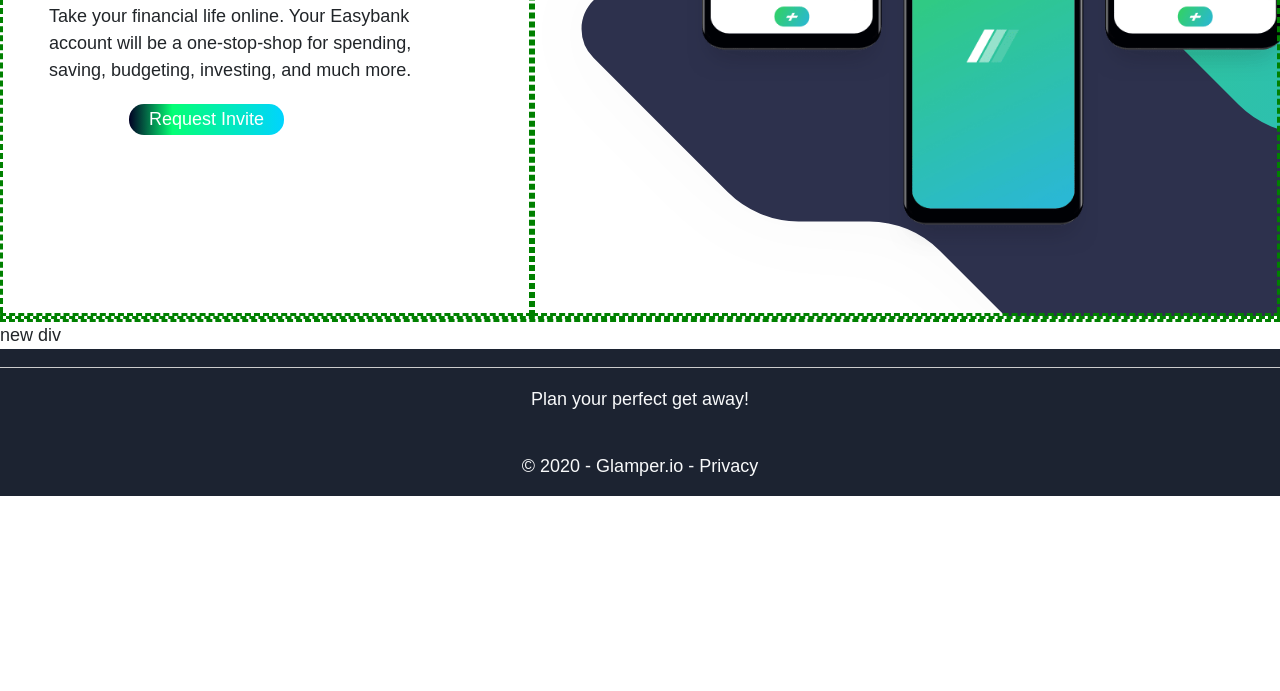
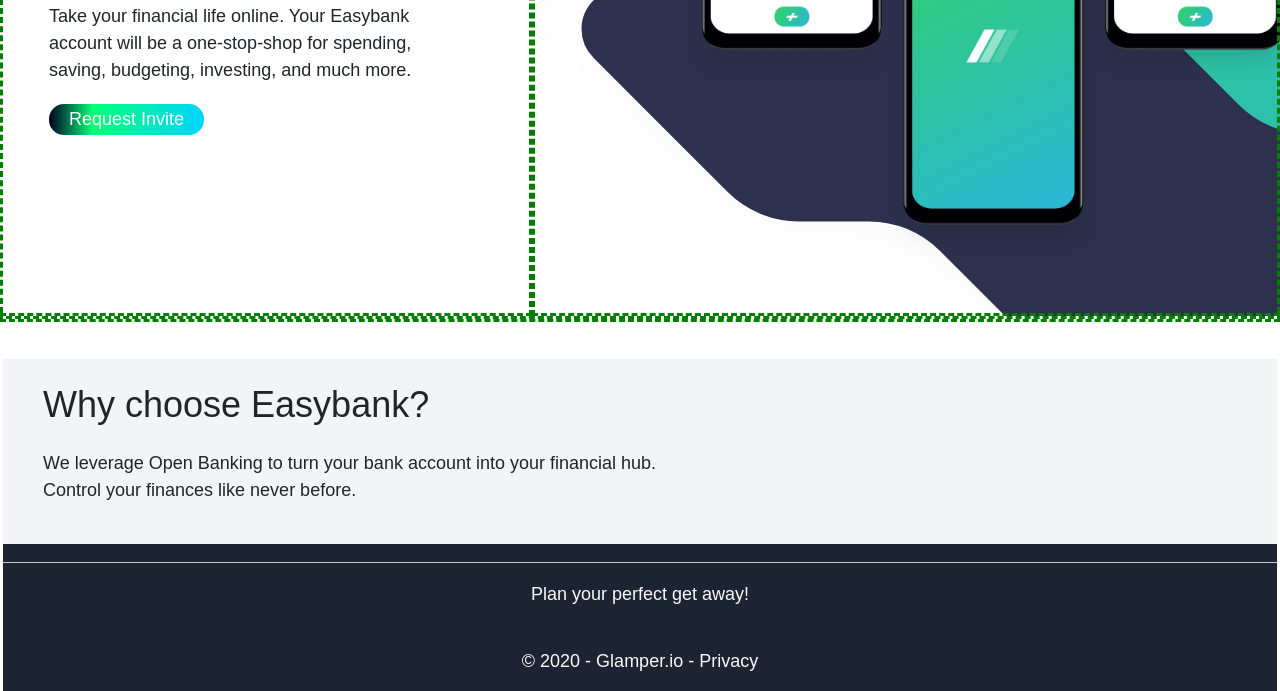
Before and after one commit to suziGeek/FrontEnd-Excersize, a website built with Parcel: page index.html in a window 1280 px wide. Shown: the part 377-1068 px from the top of the page. Before the commit the page ends 873 px from the top, so only its background shows below. Built offline with nearby package versions, Linux system fonts and the light colour scheme; a web font is replaced by a local one.

Commit message:
theird section

```diff
--- a/css/main.css
+++ b/css/main.css
@@ -322,6 +322,7 @@
   top: -45%;
   left: 10%;
   transform: scale(0.8);
+  z-index: 1000;
 }
 .page-footer {
   background-color: #1c2331;
@@ -339,7 +340,12 @@
 
 .next-gen-btn {
   margin-top: 20px;
-  justify-content: flex-start;
+}
+
+.sec-sec {
+  position: relative;
+  z-index: -1;
+  background-color: hsl(220, 16%, 96%);
 }
 
 .red {
--- a/index.html
+++ b/index.html
@@ -75,6 +75,7 @@
         </div>
       </nav>
       <!-- MAIN -->
+      <!-- FIRST SECTION -->
       <div class="main-con red">
         <div class="row red">
           <div class="col bod-col-one red">
@@ -86,7 +87,7 @@
                 much more.
               </div>
               <div class="next-gen-btn">
-                <button class="invite-btn svg-pad">Request Invite</button>
+                <button class="invite-btn">Request Invite</button>
               </div>
             </div>
           </div>
@@ -94,8 +95,21 @@
             <img src="../images/image-mockups.png" />
           </div>
         </div>
+
+      <!-- SECOND SECTION -->
+      <div class="sec-sec">
+        <div class="bod-col-next-gen ">
+        <div><h1>Why choose Easybank?</h1></div>
+        <div>We leverage Open Banking to turn your bank account into your financial hub.
+          <br/> Control your finances like never before.<div>
+        </div>
+        </div>
+        <!-- THIRD SECTION -->
+
+
+
+        <!-- END MAIN SECTION -->
       </div>
-      <div>new div</div>
       <!-- FOOTER -->
       <footer class="page-footer text-center font-small">
         <div class="pb-4 text-light">
```
